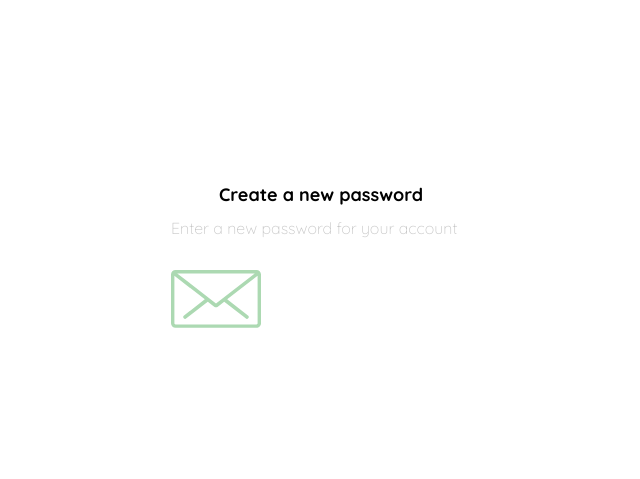
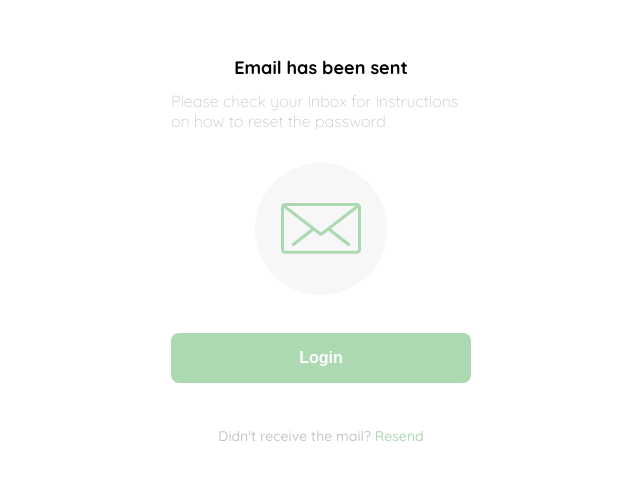
Before and after one commit to wiskani/prueba, a plain HTML site: page clase2.html in a window 1280 px wide. Shown: the part 149-628 px from the top of the page, without its empty margins (319-959 px from the left). Drawn offline with Linux system fonts and the light colour scheme.

Commit message:
seguimos

```diff
--- a/clase2.html
+++ b/clase2.html
@@ -33,6 +33,7 @@
             display: grid;
             grid-template-rows: auto 1fr auto;
             width: 300px;
+            justify-items: center;
         }
         .logo{
             width: 150px;
@@ -52,6 +53,19 @@
             margin-top: 0;
             margin-bottom: 32px;
         }
+        .email-image{
+            width: 132px;
+            height: 132px;
+            border-radius: 50%;
+            background-color: var(--text-input-field);
+            display: flex;
+            justify-content: center;
+            align-items: center;
+            margin-bottom: 24px;
+        }
+        .email-image img{
+            width: 80px;
+        }
         .primary-button{
             background-color: var(--hospital-green);
             border-radius: 8px;
@@ -67,6 +81,16 @@
             margin-top: 14px;
             margin-bottom: 30px;
         }
+        .resend{
+            font-size: var(--sm);
+        }
+        .resend span{
+            color: var(--very-light-pink);
+        }
+        .resend a{
+           color: var(--hospital-green);
+           text-decoration: none;
+        }
         @media (max-width:640px){
             .logo{
                 display: block;
@@ -78,11 +102,16 @@
     <div class="login">
         <div class="form-container">
             <img src="./logos/logo_yard_sale.svg" alt="logo" class="logo">
-            <h1 class="title">Create a new password</h1>
-            <p class="subtitle">Enter a new password for your account</p>
+            <h1 class="title">Email has been sent</h1>
+            <p class="subtitle">Please check your inbox for instructions on how to reset the password</p>
             <div class="email-image">
-                <img src="./icons/email.svg" alt="emal">
+                <img src="./icons/email.svg" alt="email">
             </div>
+            <button class="primary-button login-button">Login</button>
+            <p class="resend">
+                <span>Didn't receive the mail?</span>
+                <a href="/">Resend</a>
+            </p>
         </div>
     </div>
 </body>
```
